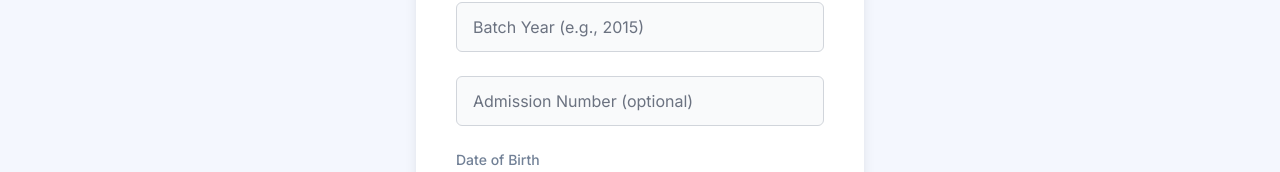
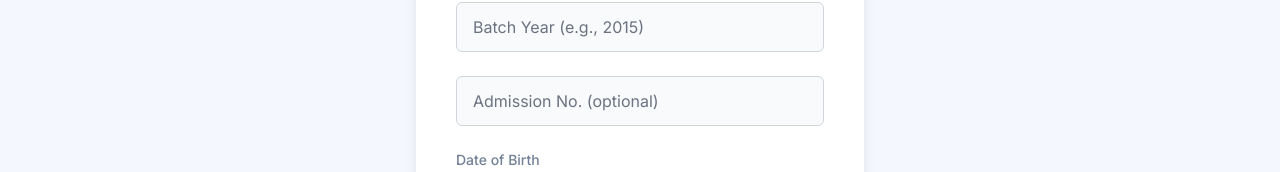
Before and after one commit to rahulkumar-123/Alumni_Portal_DAVJJP, a React (Create React App) app in the folder frontend/: page /register in a window 1280 px wide. Shown: the part 560-732 px from the top of the page. Built offline with nearby package versions, Linux system fonts and the light colour scheme; no server answers.

Commit message:
Update Register.js

```diff
--- a/frontend/src/pages/Register.js
+++ b/frontend/src/pages/Register.js
@@ -58,7 +58,7 @@ export default function Register() {
                     <input name="email" type="email" placeholder="Email Address" required onChange={handleChange} className="w-full px-4 py-3 border border-gray-300 rounded-md bg-gray-50 focus:outline-none focus:ring-2 focus:ring-primary" />
                     <input name="password" type="password" placeholder="Password (min 6 characters)" required minLength="6" onChange={handleChange} className="w-full px-4 py-3 border border-gray-300 rounded-md bg-gray-50 focus:outline-none focus:ring-2 focus:ring-primary" />
                     <input name="batchYear" type="number" placeholder="Batch Year (e.g., 2015)" required onChange={handleChange} className="w-full px-4 py-3 border border-gray-300 rounded-md bg-gray-50 focus:outline-none focus:ring-2 focus:ring-primary" />
-                    <input name="admissionNumber" type="text" placeholder="Admission Number (optional)" onChange={handleChange} className="w-full px-4 py-3 border border-gray-300 rounded-md bg-gray-50 focus:outline-none focus:ring-2 focus:ring-primary" />
+                    <input name="admissionNumber" type="text" placeholder="Admission No. (optional)" onChange={handleChange} className="w-full px-4 py-3 border border-gray-300 rounded-md bg-gray-50 focus:outline-none focus:ring-2 focus:ring-primary" />
                     <div>
                         <label htmlFor="dateOfBirth" className="block text-sm font-medium text-muted mb-1">Date of Birth</label>
                         <input id="dateOfBirth" name="dateOfBirth" type="date" required onChange={handleChange} className="w-full px-4 py-3 border border-gray-300 rounded-md bg-gray-50 focus:outline-none focus:ring-2 focus:ring-primary" />
```
